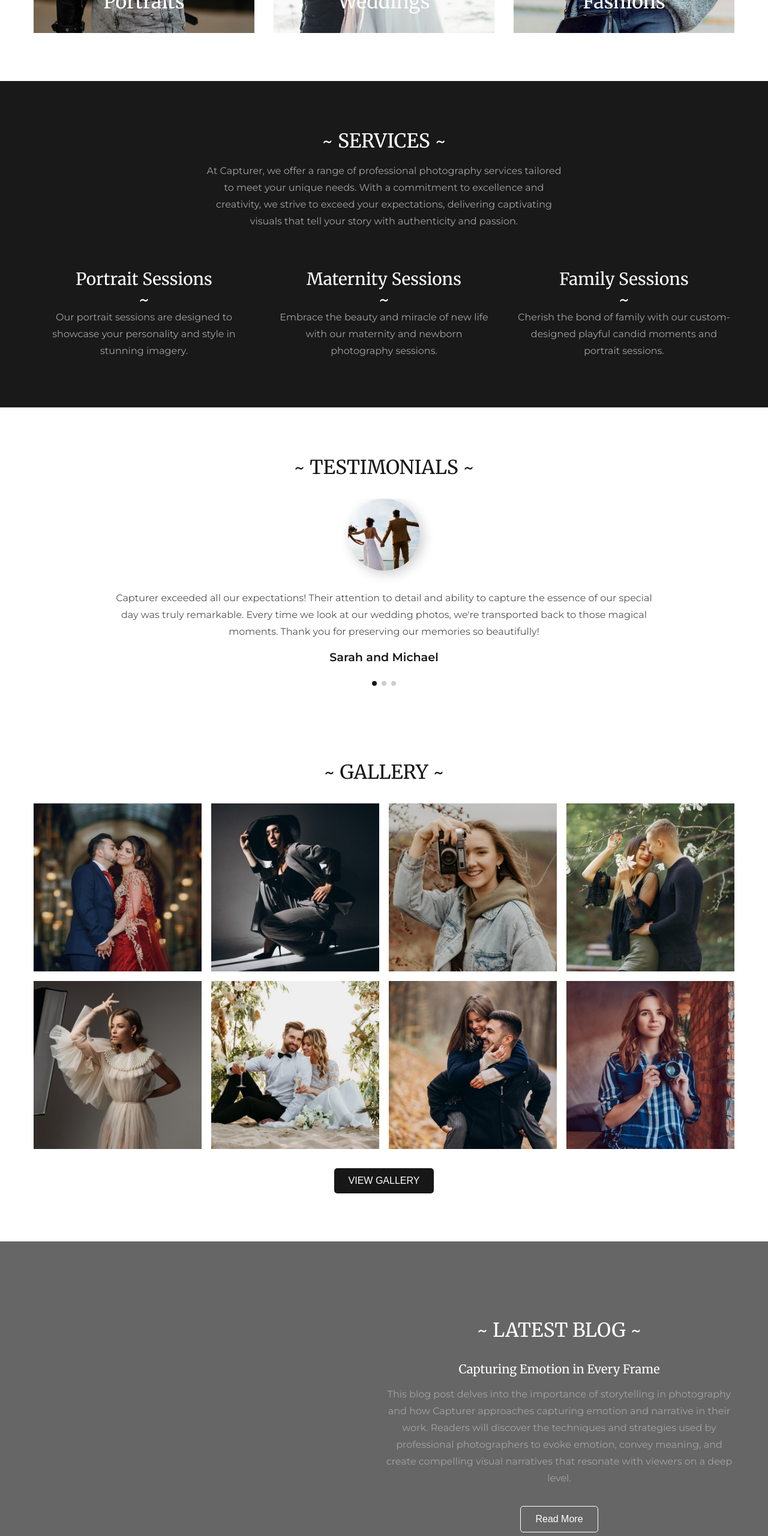
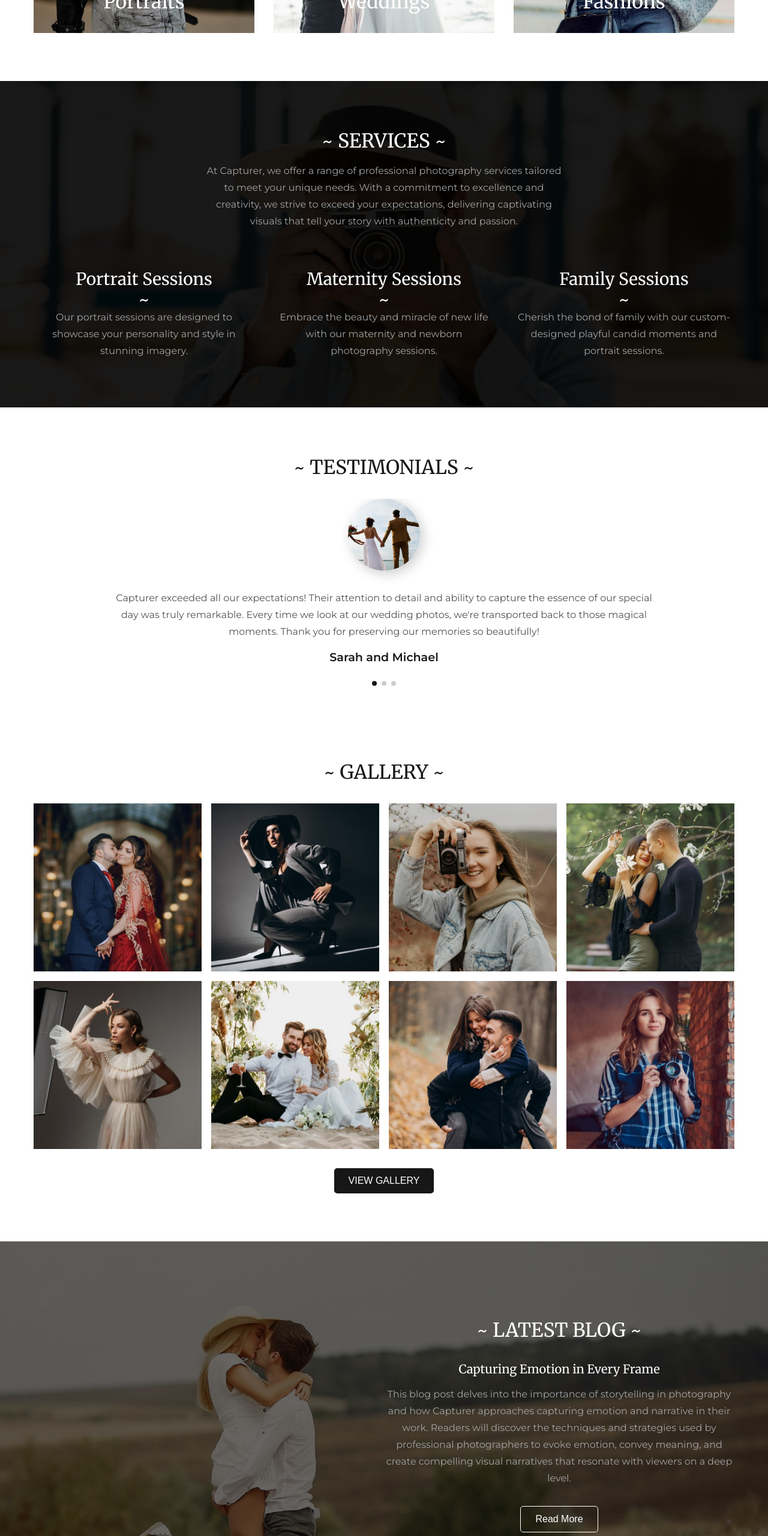
Before and after one commit to saiganesh-a/photography, a plain HTML site: page index.html in a window 1280 px wide. Shown: the part 1800-4360 px from the top of the page at 60% size. Drawn offline with nearby package versions, Linux system fonts and the light colour scheme.

Commit message:
Update styles.css

```diff
--- a/styles.css
+++ b/styles.css
@@ -209,7 +209,7 @@ nav {
 
 .service {
   background-image: linear-gradient(rgba(0, 0, 0, 0.9), rgba(0, 0, 0, 0.9)),
-    url("assets/service.jpg");
+    url("service.jpg");
   background-position: center center;
   background-size: cover;
   background-repeat: no-repeat;
@@ -322,7 +322,7 @@ nav {
 
 .blog {
   background-image: linear-gradient(rgba(0, 0, 0, 0.6), rgba(0, 0, 0, 0.6)),
-    url("assets/blog.jpg");
+    url("blog.jpg");
   background-size: cover;
   background-position: center center;
   background-repeat: no-repeat;
```
